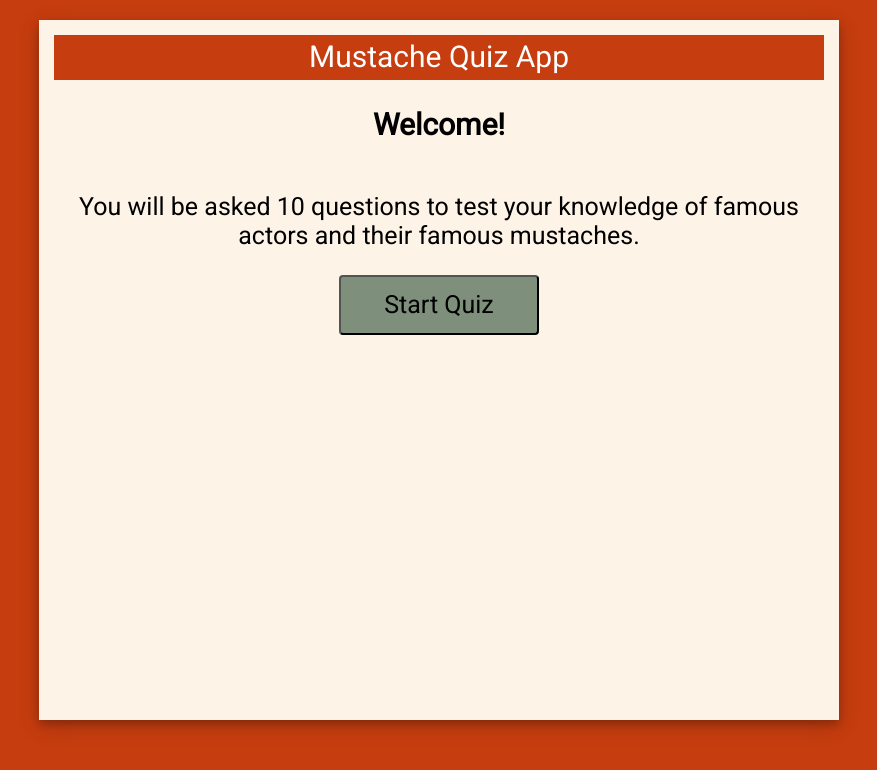
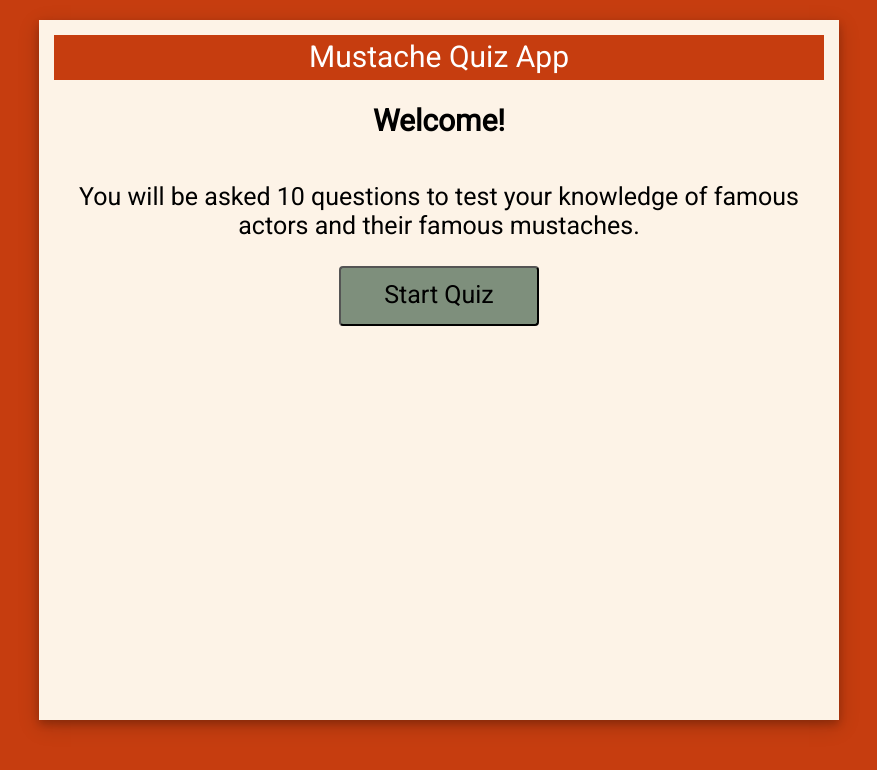
Before and after one commit to gbarkin/georgequizapp, a plain HTML site: page index.html in a window 1280 px wide. Shown: the whole page, without its empty margins (201-1078 px from the left). Drawn offline with nearby package versions, Linux system fonts and the light colour scheme.

Commit message:
update to reader

```diff
--- a/index.html
+++ b/index.html
@@ -12,8 +12,8 @@
 </head>
 
 <body>
-
-  <div class="container">
+ <section aria-label="quizapp">
+  <div class="container" role="region">
     <span id="correctAnswer"></span>
     <header>Mustache Quiz App</header>
     <div class="container-3">
@@ -21,13 +21,13 @@
       <span id="gameScore"></span>
     </div>
     <div class="welcome-screen">
-      <h2 class="quiz-rules">Welcome!</h2>
+      <h1 class="quiz-rules">Welcome!</h1>
       <p class="quiz-rules">You will be asked 10 questions to test your knowledge of famous actors and their famous mustaches.</p>
       <input type="button" class="beginQuiz buttonStandards" value="Start Quiz">
     </div>
 
     <div class="mustacheHolder">
-      <img id="invisibleImg" />
+      <img id="invisibleImg" alt="placeholderimg" />
       <img id="mustacheImg" />
     </div>
     <form>
--- a/responsive.css
+++ b/responsive.css
@@ -8,8 +8,9 @@
   flex-direction: column;
 }
 
-h2 {
+h1 {
   text-align: center;
+  font-size: 30px;
 }
 
 .beginQuiz {
```
